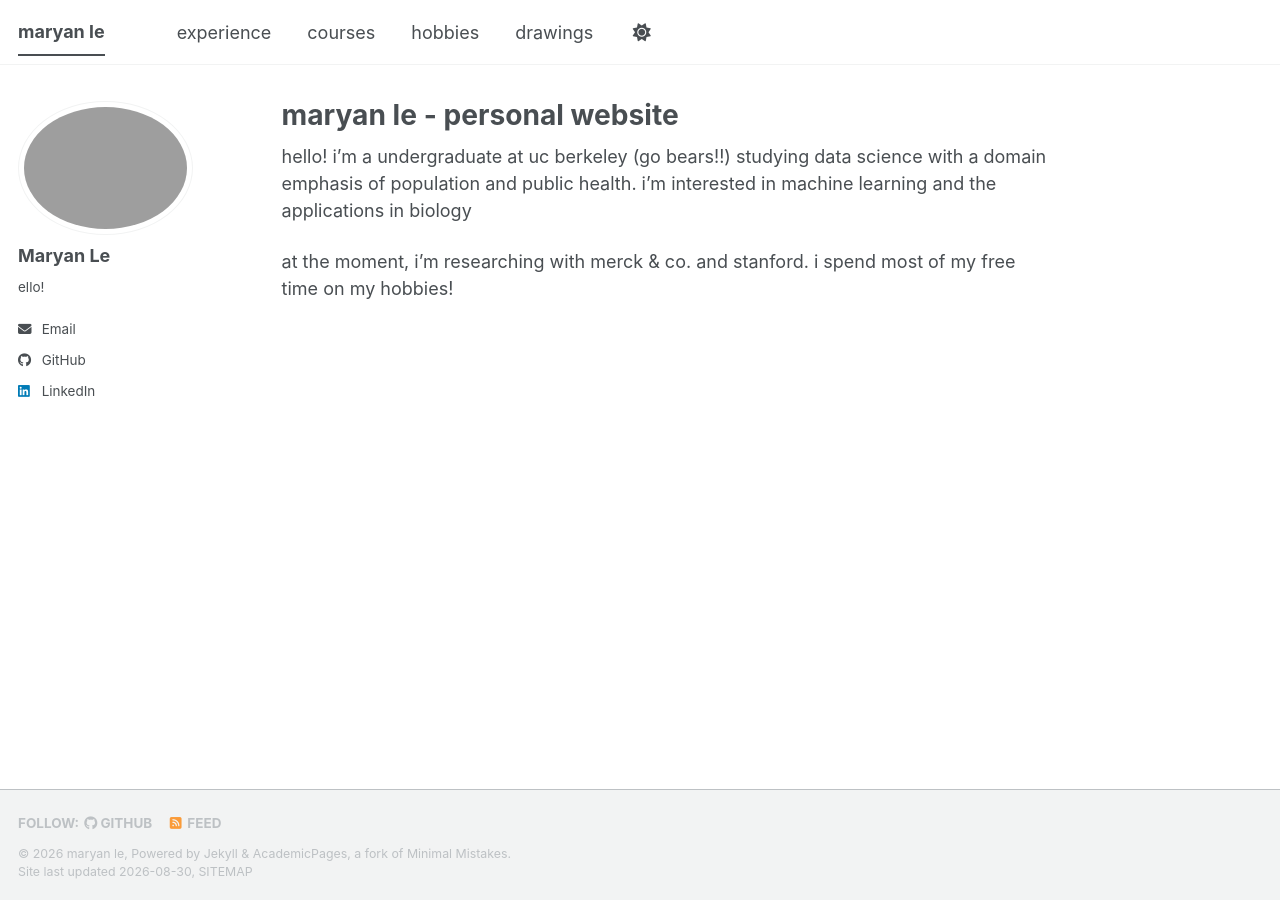
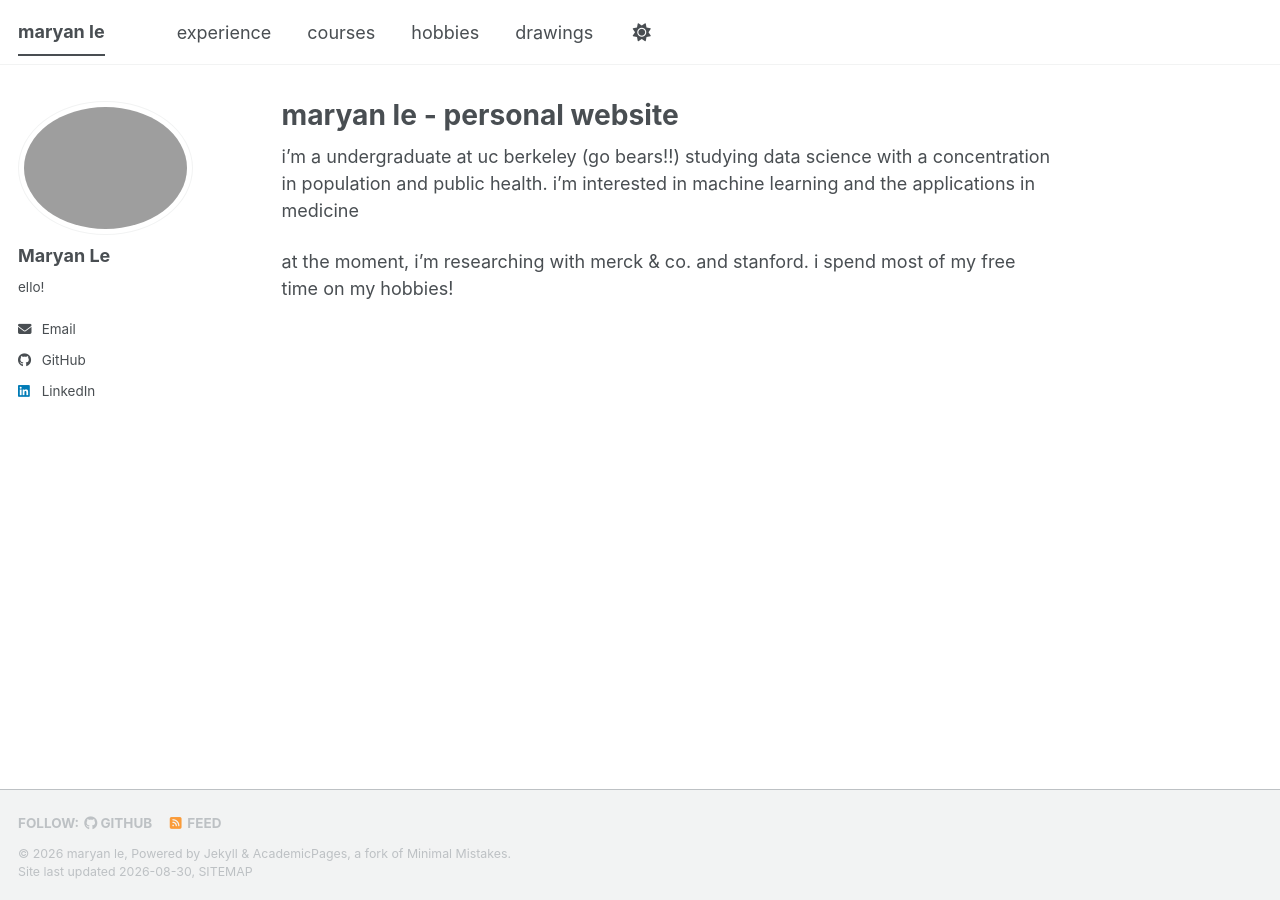
Before and after one commit to lemaryan/lemaryan.github.io, a Jekyll site: the page built from _pages/about.md, in a window 1280 px wide. Built offline with Jekyll 4.4.1, drawn with Linux system fonts in a browser that asks for light colours; a style sheet for code colours, icons or effects is not loaded.

Commit message:
Update about.md

```diff
--- a/_pages/about.md
+++ b/_pages/about.md
@@ -7,6 +7,6 @@ redirect_from:
   - /about.html
 ---
 
-hello! i'm a undergraduate at uc berkeley (go bears!!) studying data science with a domain emphasis of population and public health. i'm interested in machine learning and the applications in biology
+i'm a undergraduate at uc berkeley (go bears!!) studying data science with a concentration in population and public health. i'm interested in machine learning and the applications in medicine
 
 at the moment, i'm researching with merck & co. and stanford. i spend most of my free time on my hobbies!
```
